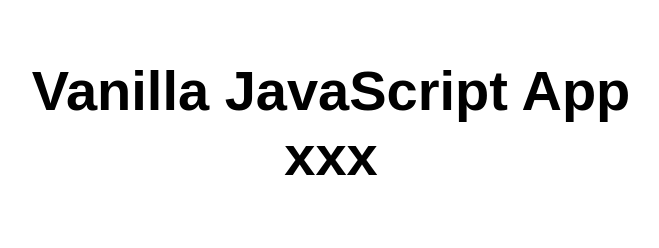
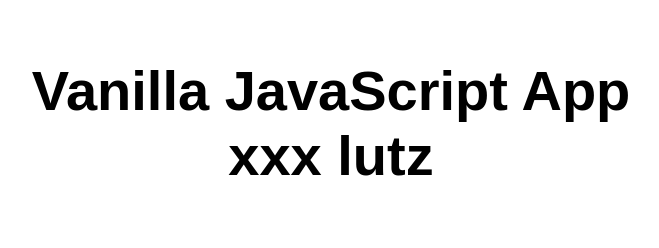
Before and after one commit to cristiancercelwiz/luxdezmembrari, a website: page src/index.html in a window 1280 px wide. Shown: the whole page, without its empty margins (309-968 px from the left). Drawn offline with Linux system fonts and the light colour scheme.

Commit message:
Update index.html

```diff
--- a/src/index.html
+++ b/src/index.html
@@ -10,7 +10,7 @@
 
 <body>
   <main>
-    <h1>Vanilla JavaScript App xxx</h1>
+    <h1>Vanilla JavaScript App xxx lutz</h1>
   </main>
 </body>
 
```
